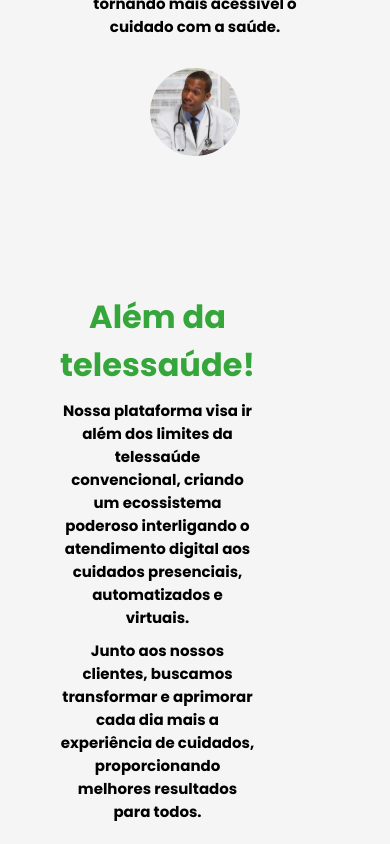
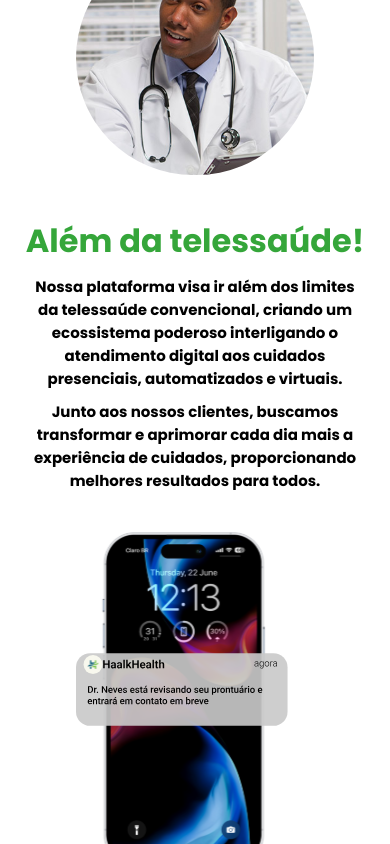
Before and after one commit to Neveszera/HaalkTech, a Next.js app: page / in a window 390 px wide. Shown: the part 1156-2000 px from the top of the page. Built offline with nearby package versions, Linux system fonts and the light colour scheme.

Commit message:
Correções dos parágrafos na responsividade.

```diff
--- a/src/app/page.module.css
+++ b/src/app/page.module.css
@@ -1,5 +1,3 @@
-/* 1º Section */
-
 @keyframes floatingAnimation {
 
     0%,
@@ -11,6 +9,8 @@
         transform: translateY(-10px);
     }
 }
+
+/* 1º Section */
 
 .section1 {
     position: relative;
@@ -77,7 +77,7 @@
 
 .section2,
 .section3 {
-    background-color: #f5f5f5;
+    background-color: #fff;
     padding: 60px 150px;
 }
 
@@ -228,6 +228,12 @@
         margin-top: 25px;
     }
 
+    .section2,
+    .section3{
+        padding: 0px;
+        margin: 25px;
+    }
+
     .section2 .content,
     .section3 .content {
         flex-direction: column;
@@ -235,6 +241,14 @@
         text-align: center;
         margin: 0;
         padding: 0;
+    }
+
+    .section3 .rightContent {
+        margin-left: 0px;
+    }
+
+    .section3 .leftContent {
+        margin-left: 0px;
     }
 
     .section2 .leftContent,
@@ -245,7 +259,7 @@
 
     .section2 .leftContent img,
     .section3 .leftContent img {
-        width: 100%;
+        width: 70%;
         height: auto;
         margin-top: 20px;
     }
@@ -266,7 +280,7 @@
     }
 
     .section4 .fullWidth img {
-        height: 100vh;
+        height: 50vh;
         object-fit: cover;
     }
 
```
